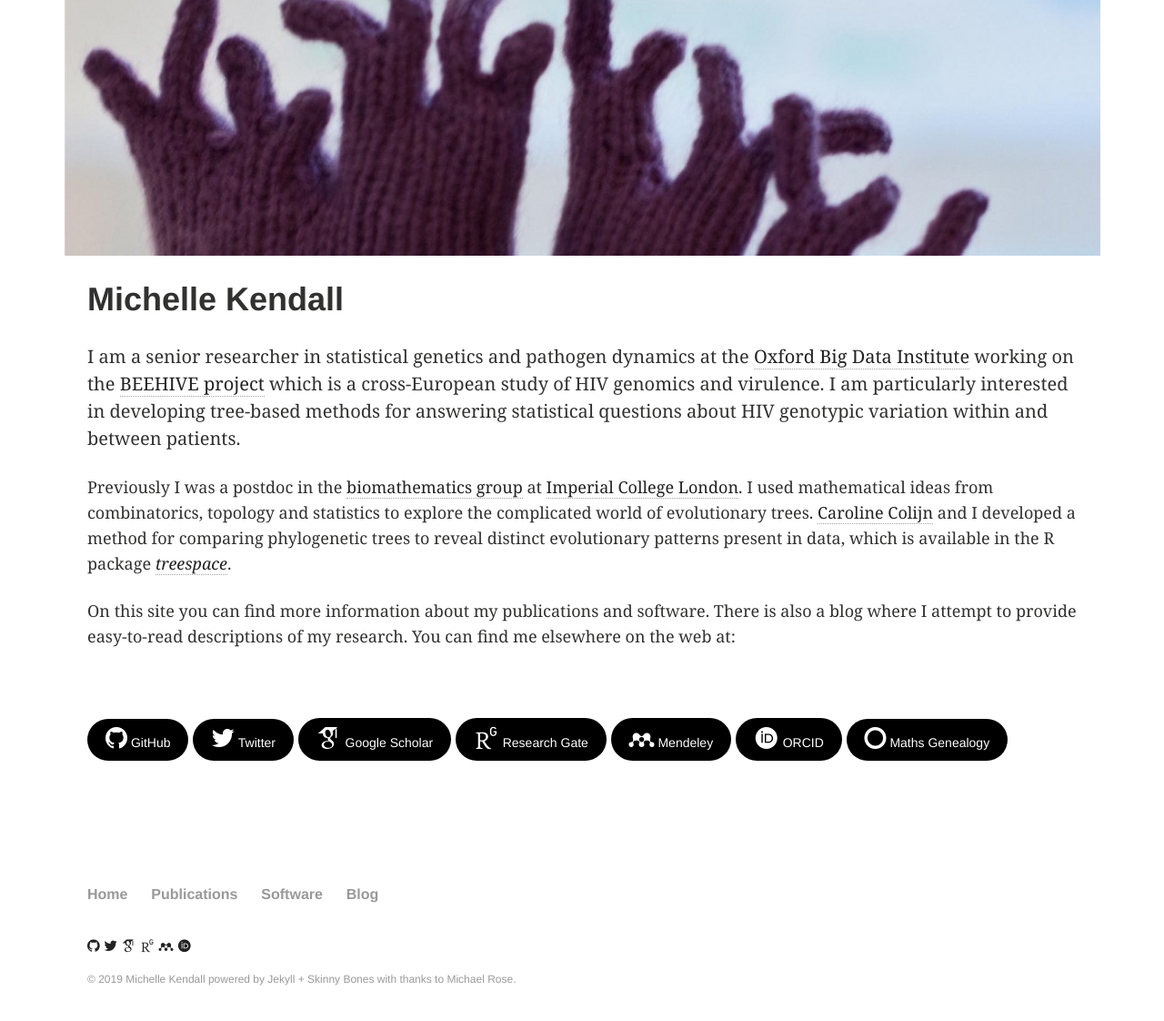
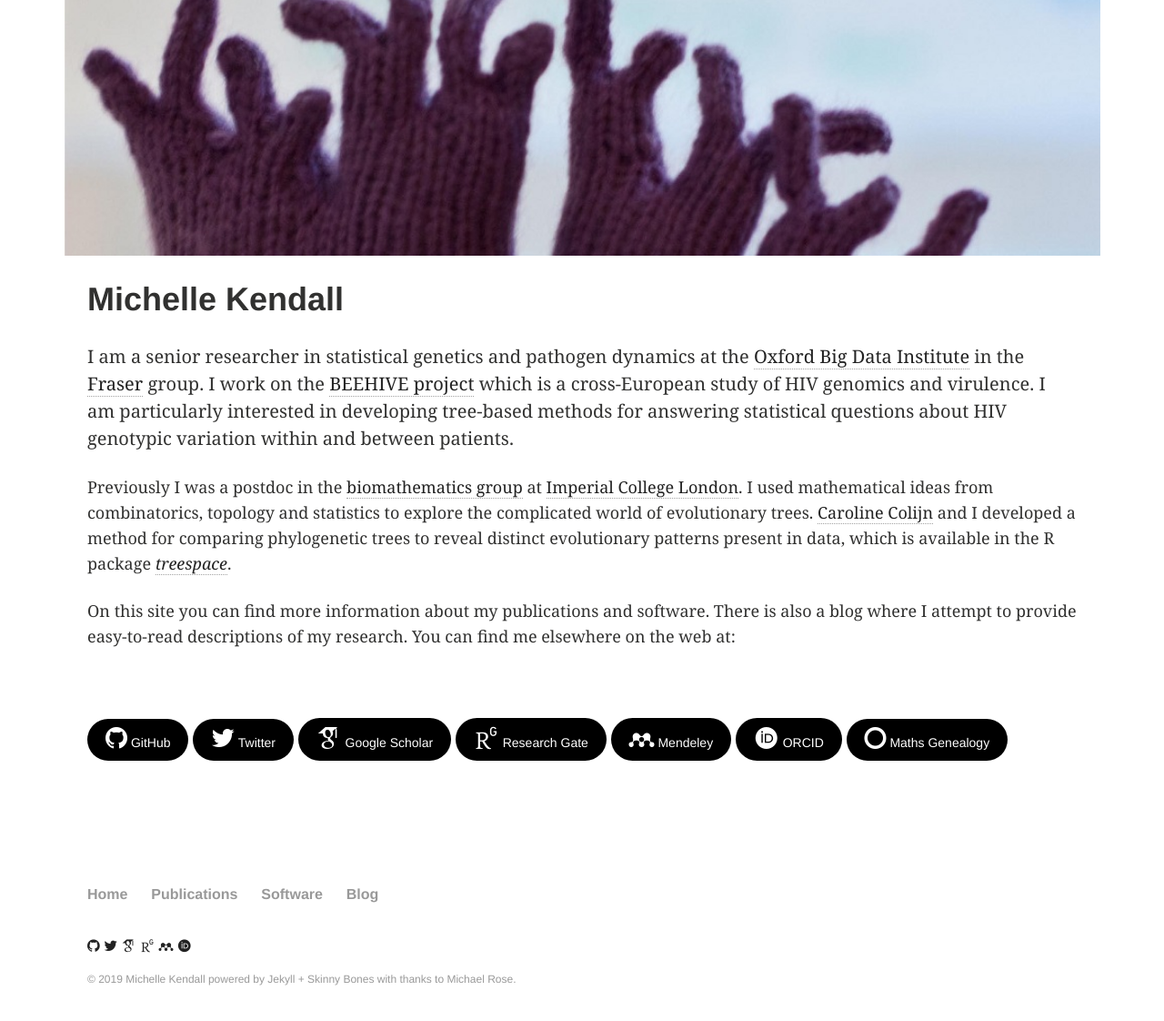
Before and after one commit to MichelleKendall/MichelleKendall.github.io, a Jekyll site: the page built from index.md, in a window 1280 px wide, cut to the strip 216-1378 px from the top of the page. Shown: the top 1122 px of the strip at 91% size. Built offline with Jekyll 4.4.1, drawn with Linux system fonts in a browser that asks for light colours; some web fonts are replaced; comment, search, counter and statistics services are not loaded.

Commit message:
Updating hyperlinks

```diff
--- a/index.md
+++ b/index.md
@@ -6,12 +6,13 @@
   feature: knitted_tree_banner.jpg
 ---
 
-I am a senior researcher in statistical genetics and pathogen dynamics at the <a href="https://www.bdi.ox.ac.uk/" target="_blank">Oxford Big Data Institute</a> working on the <a href="https://017.medsci.ox.ac.uk/" target="_blank">BEEHIVE project</a> which is a cross-European study of HIV genomics and virulence.
+I am a senior researcher in statistical genetics and pathogen dynamics at the <a href="https://www.bdi.ox.ac.uk/" target="_blank">Oxford Big Data Institute</a> in the <a href="https://www.bdi.ox.ac.uk/Team/christophe-fraser/" target="_blank">Fraser</a> group.
+I work on the <a href="https://017.medsci.ox.ac.uk/" target="_blank">BEEHIVE project</a> which is a cross-European study of HIV genomics and virulence.
 I am particularly interested in developing tree-based methods for answering statistical questions about HIV genotypic variation within and between patients.
 
 Previously I was a postdoc in the <a href="http://www.imperial.ac.uk/biomathematics-group" target="_blank">biomathematics group</a> at <a href="https://www.imperial.ac.uk/" target="_blank">Imperial College London</a>.
 I used mathematical ideas from combinatorics, topology and statistics to explore the complicated world of evolutionary trees.
-<a href="http://www.imperial.ac.uk/people/c.colijn" target="_blank">Caroline Colijn</a> and I developed a method for comparing phylogenetic trees to reveal distinct evolutionary patterns present in data, which is available in the R package <a href="https://cran.rstudio.com/web/packages/treespace/index.html" target="_blank">*treespace*</a>.
+<a href="https://www.sfu.ca/math/department/faculty/colijn--caroline.html" target="_blank">Caroline Colijn</a> and I developed a method for comparing phylogenetic trees to reveal distinct evolutionary patterns present in data, which is available in the R package <a href="https://cran.rstudio.com/web/packages/treespace/index.html" target="_blank">*treespace*</a>.
 
 On this site you can find more information about my publications and software.
 There is also a blog where I attempt to provide easy-to-read descriptions of my research.
```
